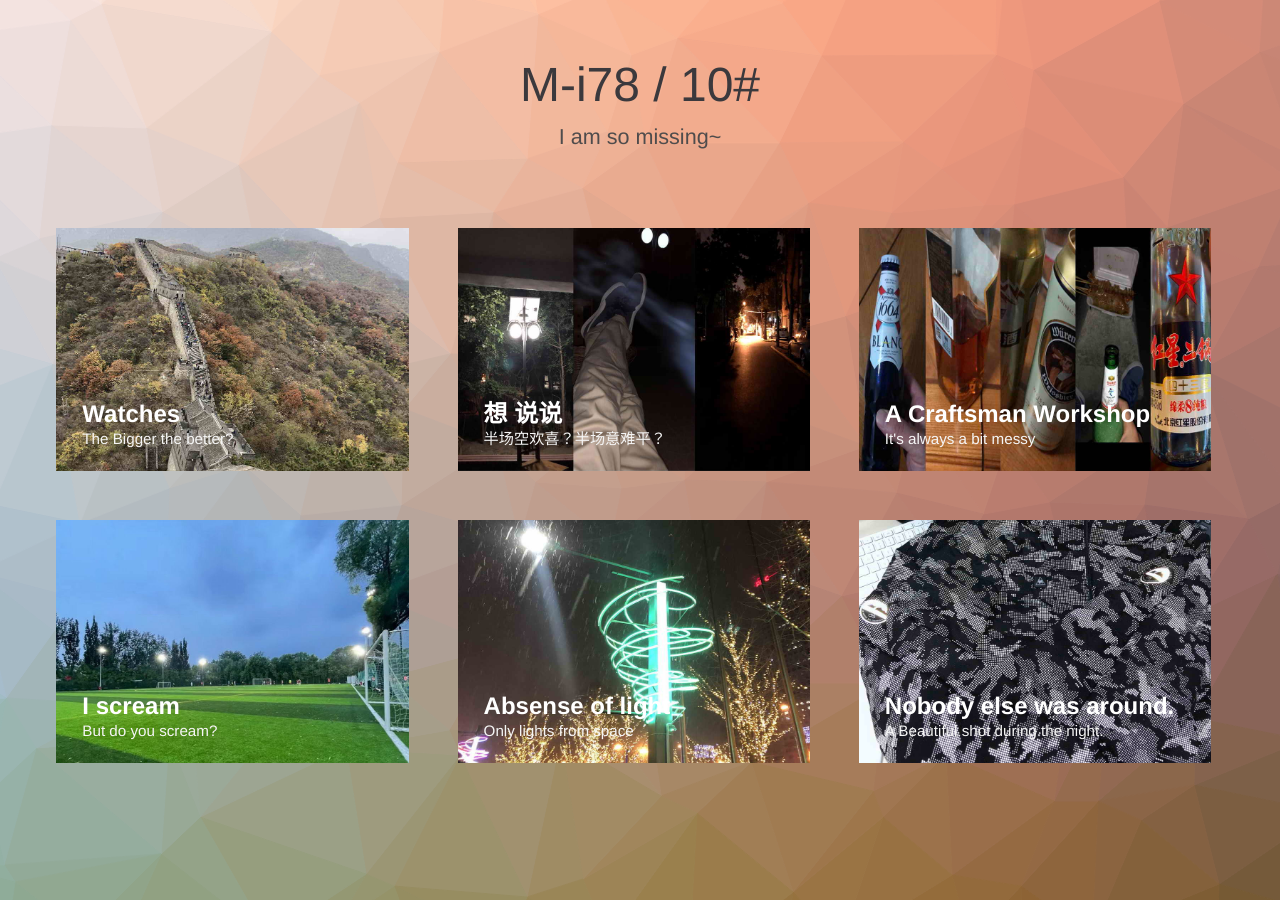
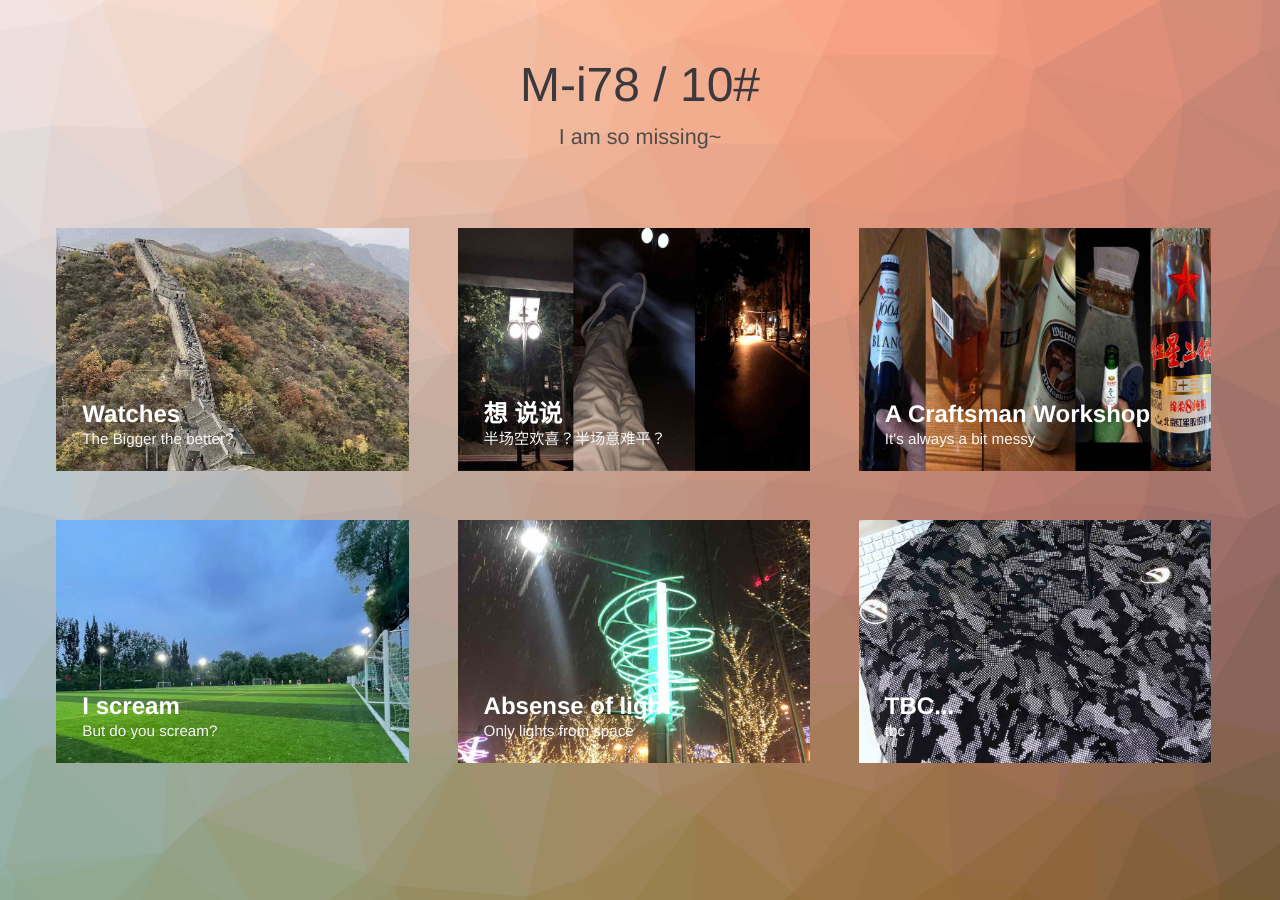
Before and after one commit to M-i78/M-i78.github.io, a Jekyll site: the page built from index.html, in a window 1280 px wide. Built offline with Jekyll 4.4.1, drawn with Linux system fonts in a browser that asks for light colours; some of the changed lines change nothing that is shown.

Commit message:
Update 2015-04-21-city-nights.markdown

```diff
--- a/_posts/2015-04-21-city-nights.markdown
+++ b/_posts/2015-04-21-city-nights.markdown
@@ -1,19 +1,9 @@
 ---
-title:  "Nobody else was around."
-subtitle: "A Beautiful shot during the night."
+title:  "TBC..."
+subtitle: "tbc"
 author: "Wferr"
 avatar: "img/authors/wferr.png"
 image: "img/b.jpg"
 ---
 
-### 中文?
-Lorem ipsum dolor sit amet, consectetur adipiscing elit. Proin vestibulum non mi non pulvinar. Donec tempus risus vel ex fringilla tempor. Vivamus pharetra non mauris quis fermentum. Vestibulum sed maximus elit, sit amet suscipit orci. Morbi at enim at libero dignissim egestas vel ac nisi. Etiam at lectus a arcu sodales consequat. Aliquam consequat ligula sed purus tincidunt, a ultrices nibh dapibus. Phasellus convallis ipsum nec semper ultricies. In facilisis lacus velit, sit amet lacinia velit blandit id. Nullam ut magna erat. Aliquam sit amet dapibus odio, aliquet tempus tortor. Donec in nisi massa.
-
-### Aliquam suscipit.
-Cras eget nisl accumsan, porta nisl in, egestas sapien. Vestibulum gravida nulla sed facilisis tempor. Suspendisse maximus nisi sit amet velit sodales fringilla. Vivamus luctus risus eget dui consectetur porttitor. Maecenas ut ultrices orci. Maecenas mollis est eu sodales mollis. Nulla facilisi. Suspendisse eros arcu, elementum sed sem eu, pharetra rhoncus odio. Proin nec tincidunt velit. Cras nisl augue, faucibus sed mauris in, vestibulum mollis nisl. Nam id libero ultrices, consequat ex vitae, convallis nulla.
-
-Suspendisse lorem odio, blandit at nisl quis, hendrerit tempus tellus. Donec eget leo quis nisi vulputate consectetur. Praesent dignissim enim elit, congue luctus nisl cursus at. Sed rutrum molestie risus. Donec vulputate gravida accumsan. Vivamus tempus ullamcorper eleifend. Sed sagittis mi ut dolor tincidunt, ac rutrum nisi commodo.
-
-Fusce non elit in diam rutrum vestibulum. Donec vitae elementum erat. Praesent elementum eget justo at bibendum. Fusce interdum diam lorem, ut placerat elit pretium quis. Quisque eu urna at quam commodo sagittis. Etiam posuere convallis tincidunt. Phasellus vitae ligula neque. Vivamus a purus at dolor iaculis placerat. Curabitur convallis eu lacus congue sagittis.
-
-Aliquam suscipit fermentum mauris a accumsan. In facilisis, mauris quis pulvinar tempus, turpis sapien sodales nibh, nec feugiat augue est quis nisi. Fusce eget odio feugiat, luctus quam et, dapibus nulla. Sed ornare lacus non libero lacinia pretium. In eu dui vitae purus euismod feugiat ac ac est. Morbi vitae pretium lorem, non eleifend felis. Nullam at massa feugiat, rutrum elit at, semper lacus. Etiam vel rutrum felis. Nullam quis auctor lorem, et tempor arcu.
+### TBC...
```
